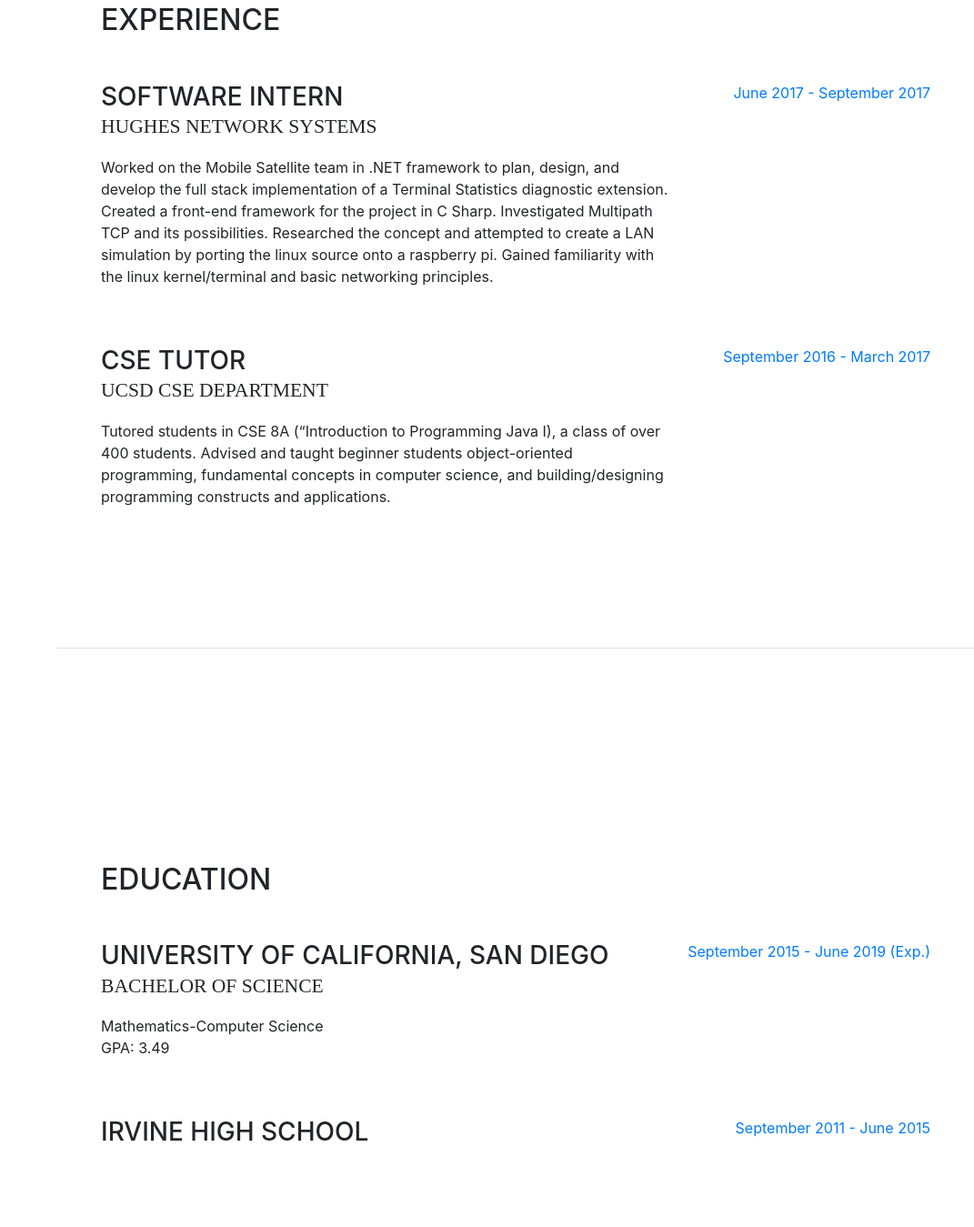
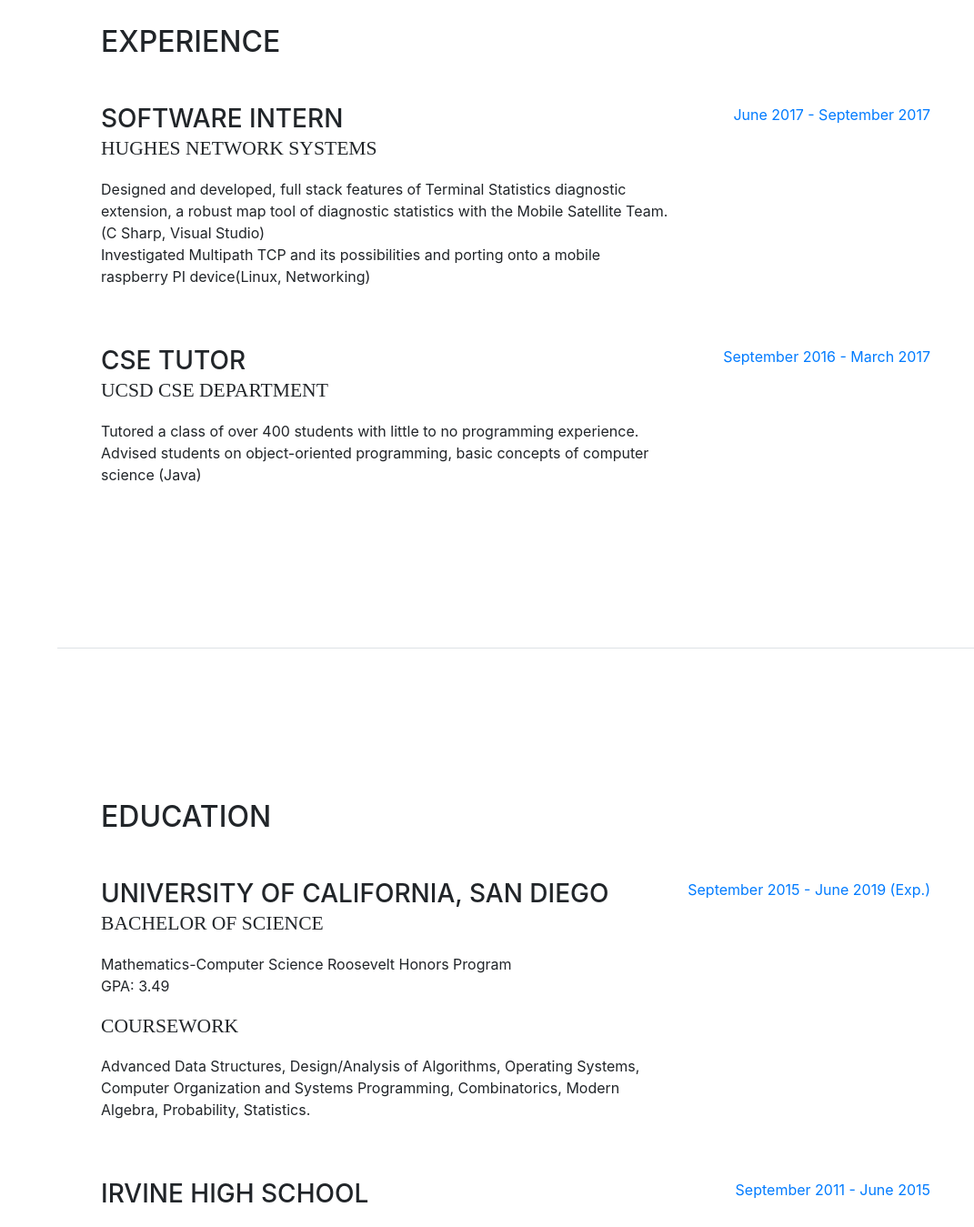
Before and after one commit to Kylechang10/Kylechang122.github.io, a website with bundled scripts: page index.html in a window 1280 px wide. Shown: the part 887-2236 px from the top of the page at 91% size, without its empty margins (209-1280 px from the left). Built offline with nearby package versions, Linux system fonts and the light colour scheme; a web font is replaced by a local one.

Commit message:
updated info

```diff
--- a/index.html
+++ b/index.html
@@ -71,7 +71,7 @@
           <div class="subheading mb-5">
             <a href="mailto:name@email.com">kcc020@ucsd.edu</a>
           </div>
-          <p class="mb-5">I am a junior at UC San Diego pursuing a BS in Mathematics-Computer Science. This past summer, I worked as a software intern at Hughes Network Systems.</p>
+          <p class="mb-5"> Welcome! I am a rising senior at UC San Diego pursuing a BS in Mathematics-Computer Science. I am currently working as a software intern at Clinicomp Intl., where I am working with the Product Development Team. </p>
           <!--<ul class="list-inline list-social-icons mb-0">
             <li class="list-inline-item">
               <a href="#">
@@ -117,8 +117,9 @@
             <div class="resume-content mr-auto">
               <h3 class="mb-0">Software Intern</h3>
               <div class="subheading mb-3">Hughes Network Systems</div>
-              <p>Worked on the Mobile Satellite team in .NET framework to plan, design, and develop the full stack implementation of a Terminal Statistics diagnostic extension. Created a front-end framework for the project in C Sharp.
-              Investigated Multipath TCP and its possibilities. Researched the concept and attempted to create a LAN simulation by porting the linux source onto a raspberry pi. Gained familiarity with the linux kernel/terminal and basic networking principles.</p>
+              <p> Designed and developed, full stack features of Terminal Statistics diagnostic extension, a robust map tool of diagnostic statistics with the Mobile Satellite Team. (C Sharp, Visual Studio) <br/>
+              Investigated Multipath TCP and its possibilities and porting onto a mobile raspberry PI device(Linux, Networking)
+              </p>
             </div>
             <div class="resume-date text-md-right">
               <span class="text-primary">June 2017 - September 2017</span>
@@ -129,7 +130,7 @@
             <div class="resume-content mr-auto">
               <h3 class="mb-0">CSE Tutor</h3>
               <div class="subheading mb-3">UCSD CSE Department</div>
-              <p>Tutored students in CSE 8A (“Introduction to Programming Java I), a class of over 400 students.  Advised and taught beginner students object-oriented programming, fundamental concepts in computer science, and building/designing programming constructs and applications.
+              <p> Tutored a class of over 400 students with little to no programming experience. Advised students on object-oriented programming, basic concepts of computer science (Java)
               </p>
             </div>
             <div class="resume-date text-md-right">
@@ -171,8 +172,11 @@
             <div class="resume-content mr-auto">
               <h3 class="mb-0">University of California, San Diego</h3>
               <div class="subheading mb-3">Bachelor of Science</div>
-              <div>Mathematics-Computer Science</div>
+              <div>Mathematics-Computer Science Roosevelt Honors Program</div>
               <p>GPA: 3.49</p>
+              <div class="subheading mb-3">Coursework</div>
+              <p> Advanced Data Structures, Design/Analysis of Algorithms, Operating Systems, Computer Organization and Systems Programming, Combinatorics, Modern Algebra, Probability, Statistics.
+              </p>
             </div>
             <div class="resume-date text-md-right">
               <span class="text-primary">September 2015 - June 2019 (Exp.)</span>
```
